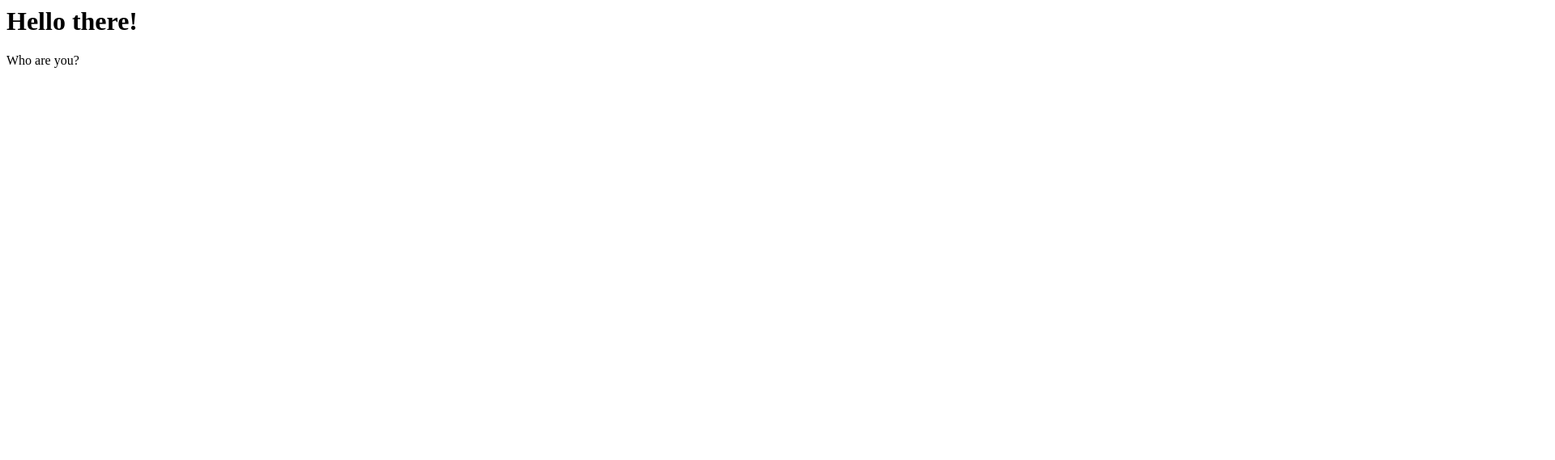
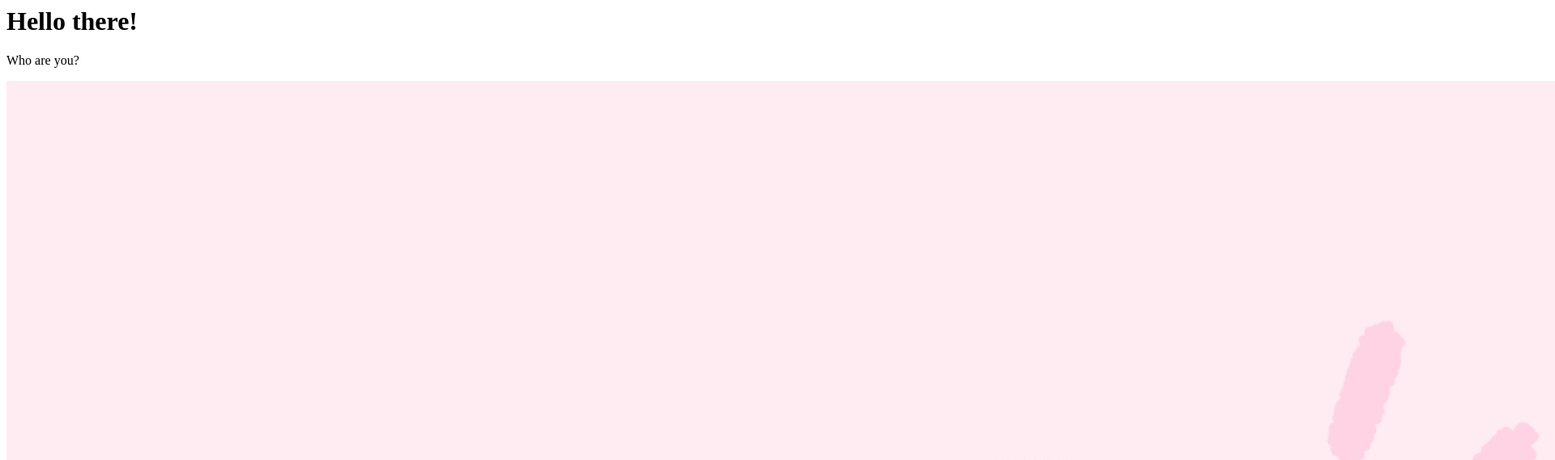
Before and after one commit to clintwebb/clintwebb.github.io, a plain HTML site: page index.html in a window 1280 px wide. Shown: the top 569 px of the page at 81% size, 1920 px wide, since content can reach past the window. Drawn offline with Linux system fonts and the light colour scheme.

Commit message:
Update index.html

```diff
--- a/index.html
+++ b/index.html
@@ -4,4 +4,5 @@
 <body>
 <h1>Hello there!</h1>
 <p>Who are you?</p>
+  <img src="IMG_9553.jpg">
 </body>
```
